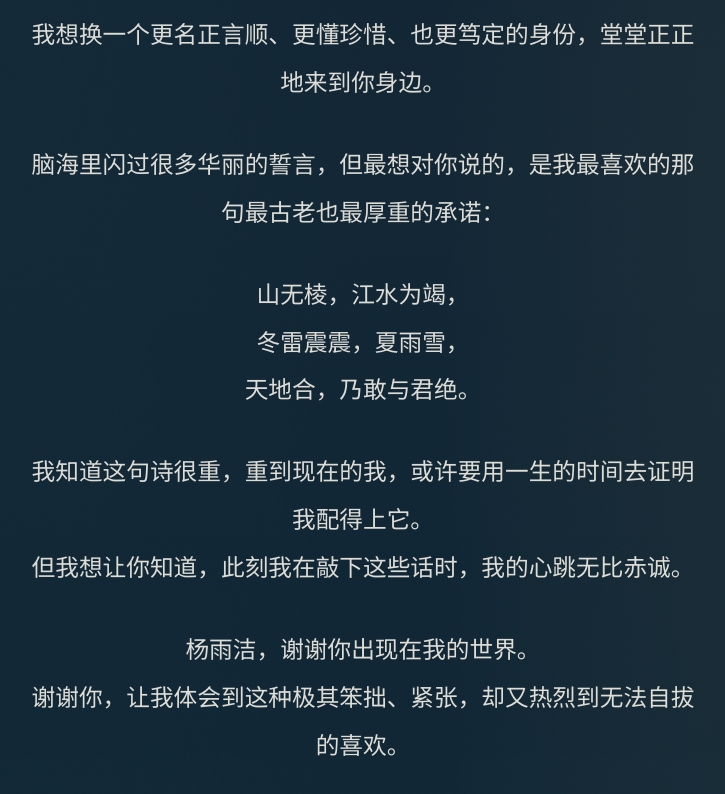
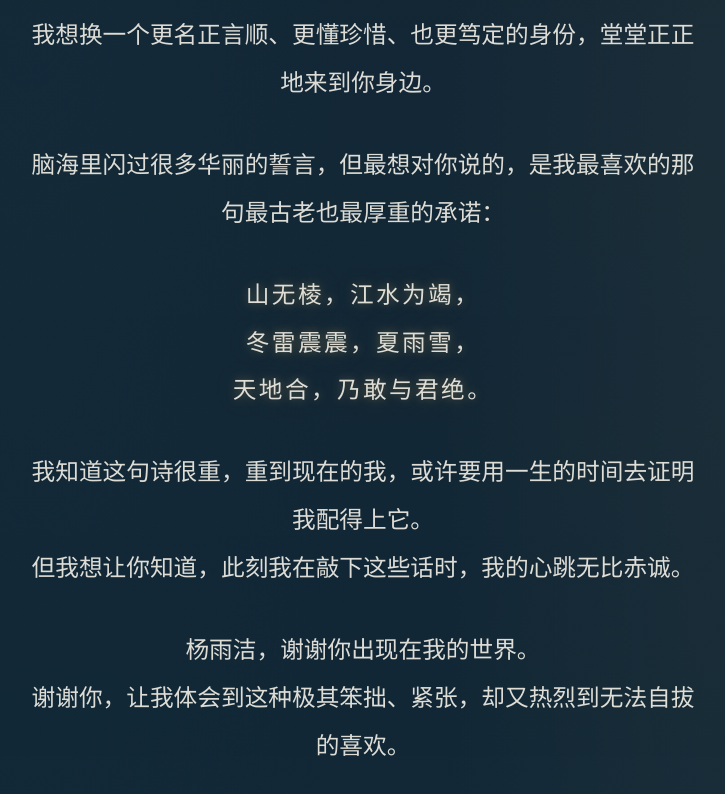
Before and after one commit to RebelliousZC/confession-night-site, a React (Vite) app: page / in a window 1280 px wide. Shown: the part 8926-9720 px from the top of the page, without its empty margins (277-1002 px from the left). Built offline with nearby package versions, Linux system fonts and the light colour scheme.

Commit message:
Update styles.css

```diff
--- a/src/styles.css
+++ b/src/styles.css
@@ -1007,6 +1007,19 @@
   .confession-question {
     font-size: 2.45rem;
   }
+
+  .confession-vow {
+  color: #D8B66A;
+  font-weight: 700;
+  font-size: clamp(1.42rem, 6vw, 2rem);
+  line-height: 1.92;
+  letter-spacing: 0.1em;
+  text-shadow:
+    0 0 10px rgba(216, 182, 106, 0.36),
+    0 0 32px rgba(216, 182, 106, 0.2);
+}
+
+
 }
 
 @media (max-width: 380px) {
```
